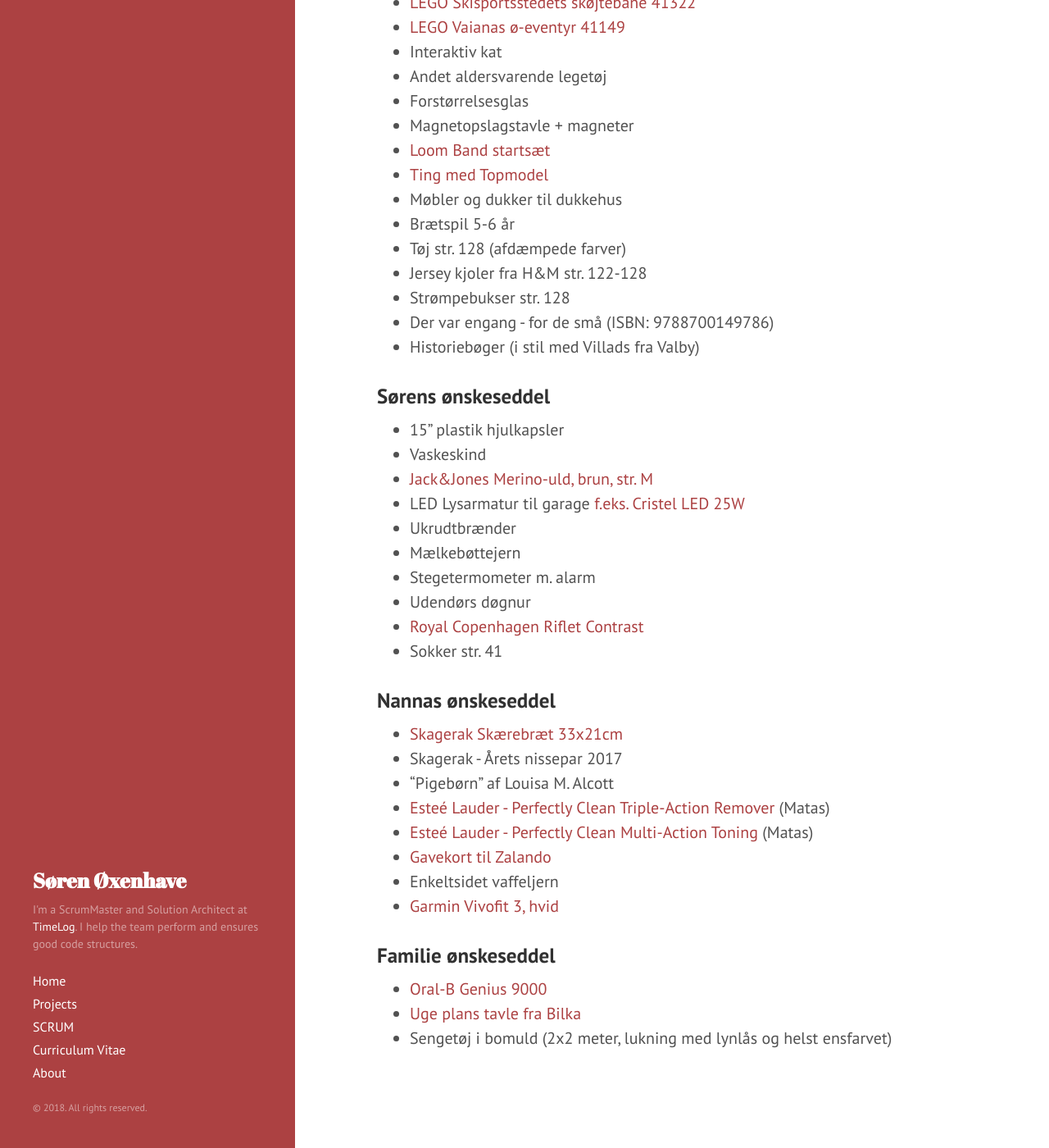
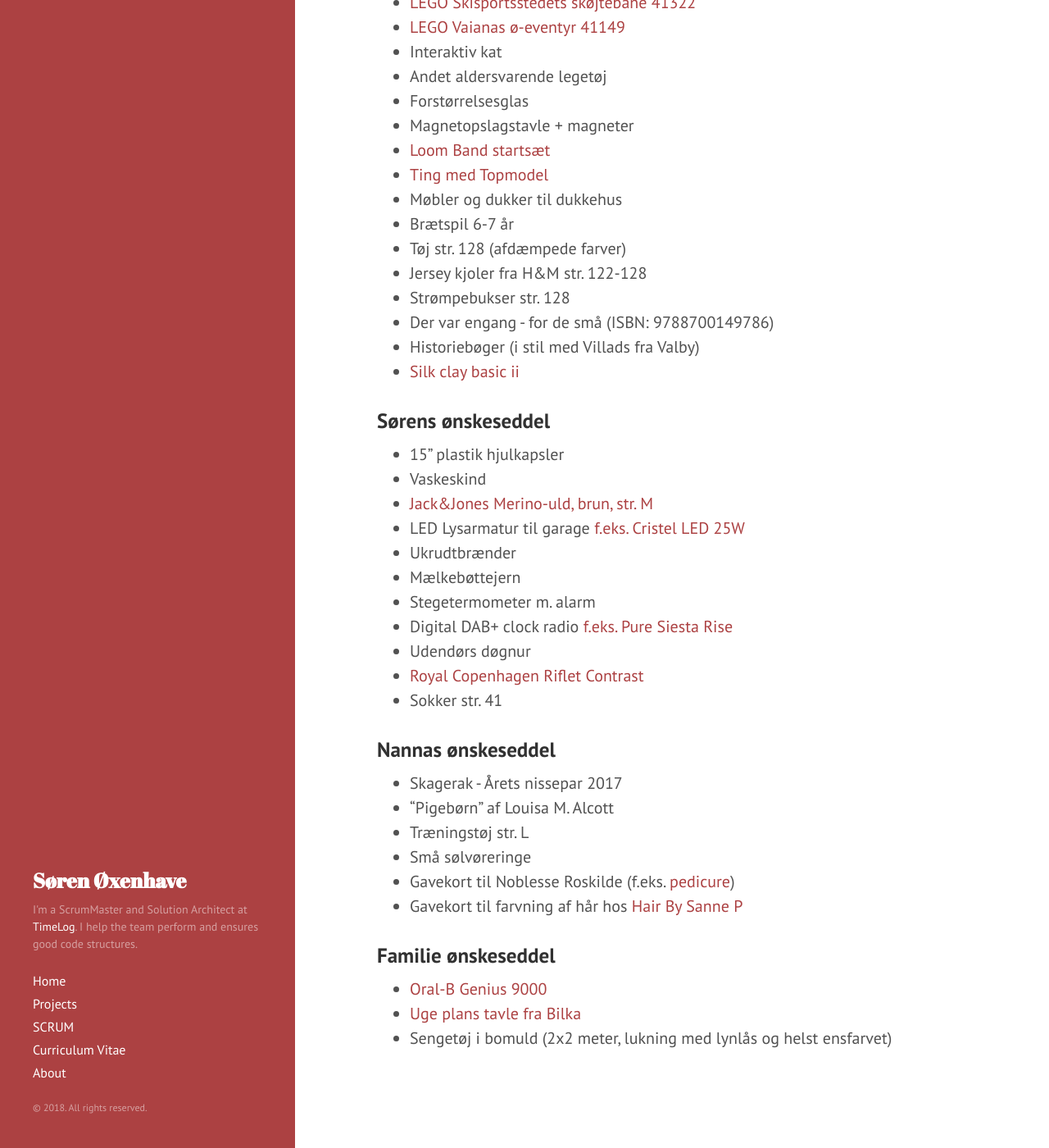
Before and after one commit to oexenhave/oexenhave, a Jekyll site: the page built from wishlists.md, in a window 1280 px wide and 1400 px high, scrolled down 585 px. Shown: the whole window at 82% size. Built offline with Jekyll 4.4.1, drawn with Linux system fonts in a browser that asks for light colours.

Commit message:
Update wishlists.md

```diff
--- a/wishlists.md
+++ b/wishlists.md
@@ -28,12 +28,13 @@ sortorder: 999
 - [Loom Band startsæt](https://legefeen.dk/looms/loom-band-startsaet.html)
 - [Ting med Topmodel](https://www.br.dk/search/?q=topmodel:relevance&text=topmodel)
 - Møbler og dukker til dukkehus
-- Brætspil 5-6 år
+- Brætspil 6-7 år
 - Tøj str. 128 (afdæmpede farver)
 - Jersey kjoler fra H&M str. 122-128
 - Strømpebukser str. 128
 - Der var engang - for de små (ISBN: 9788700149786)
 - Historiebøger (i stil med Villads fra Valby)
+- [Silk clay basic ii](https://www.bog-ide.dk/produkt/130331/silk-clay-basic-ii/1999952?dfw_tracker=25840-1999952&gclid=EAIaIQobChMIr_-IxZnM2wIVSZ4bCh2s4QRzEAQYAiABEgKipvD_BwE&gclsrc=aw.ds)
 
 ### Sørens ønskeseddel
 
@@ -44,20 +45,19 @@ sortorder: 999
 - Ukrudtbrænder
 - Mælkebøttejern
 - Stegetermometer m. alarm
+- Digital DAB+ clock radio [f.eks. Pure Siesta Rise](https://www.wupti.com/produkter/tv-og-hifi/lyd/dab-radioer/pure-fmdabdab-siesta-rise-clockr)
 - Udendørs døgnur
 - [Royal Copenhagen Riflet Contrast](https://www.royalcopenhagen.com/dk/da/Series/FlutedContrast/c/FlutedContrast)
 - Sokker str. 41
 
 ### Nannas ønskeseddel
 
-- [Skagerak Skærebræt 33x21cm](https://skagerak.dk/da/shop/skaerebraet-33x21)
 - Skagerak - Årets nissepar 2017
 - "Pigebørn" af Louisa M. Alcott
-- [Esteé Lauder - Perfectly Clean Triple-Action Remover](http://www.esteelauder.dk/product/684/25955/produktkatalog/hudpleje/vlg-efter-kategori/ansigtsrensskintonic/perfectly-clean/triple-action-cleansertonermakeup-remover) (Matas)
-- [Esteé Lauder - Perfectly Clean Multi-Action Toning](http://www.esteelauder.dk/product/684/25954/produktkatalog/hudpleje/vlg-efter-kategori/ansigtsrensskintonic/perfectly-clean/multi-action-toning-lotionrefiner) (Matas)
-- [Gavekort til Zalando](https://www.zalando.dk/gavekort/)
-- Enkeltsidet vaffeljern
-- [Garmin Vivofit 3, hvid](https://www.proshop.dk/Smartwatch-Sportsur-Aktivitetstracker/Garmin-vvofit-3-White-Regular/2541706)
+- Træningstøj str. L
+- Små sølvøreringe
+- Gavekort til Noblesse Roskilde (f.eks. [pedicure](http://www.noblesse-spa.dk/Hander-og-Fodder/pedicure-fra-245.html))
+- Gavekort til farvning af hår hos [Hair By Sanne P](https://www.hairbysannep.dk/)
 
 ### Familie ønskeseddel
 
```
